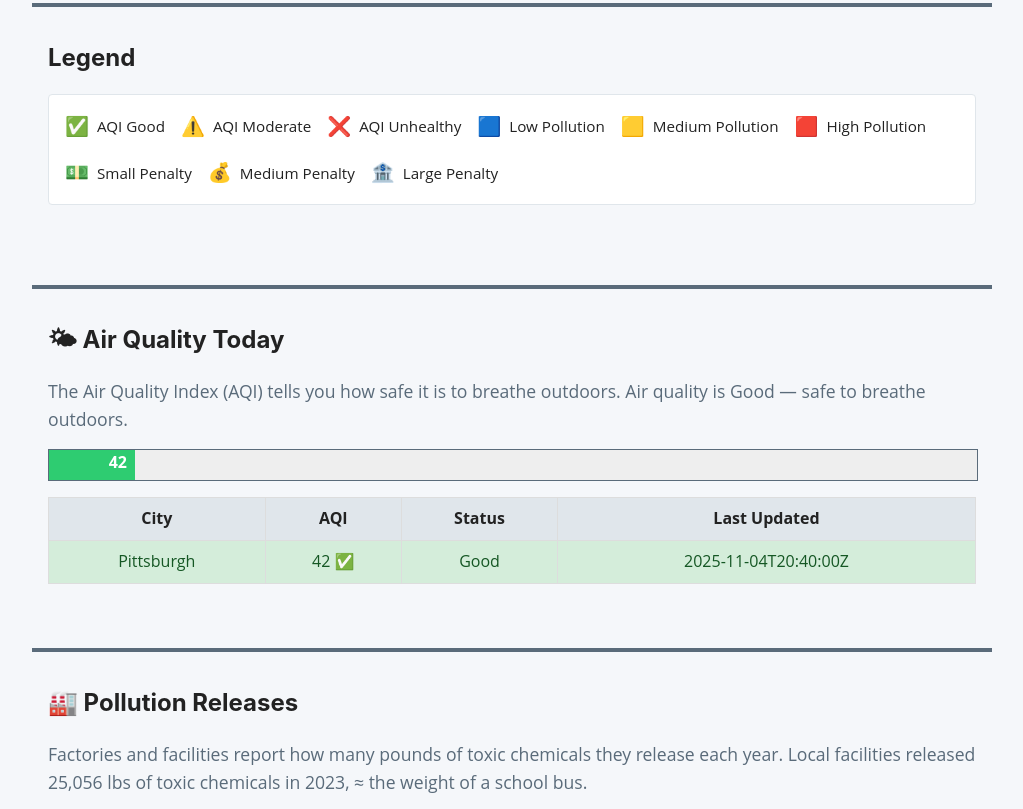
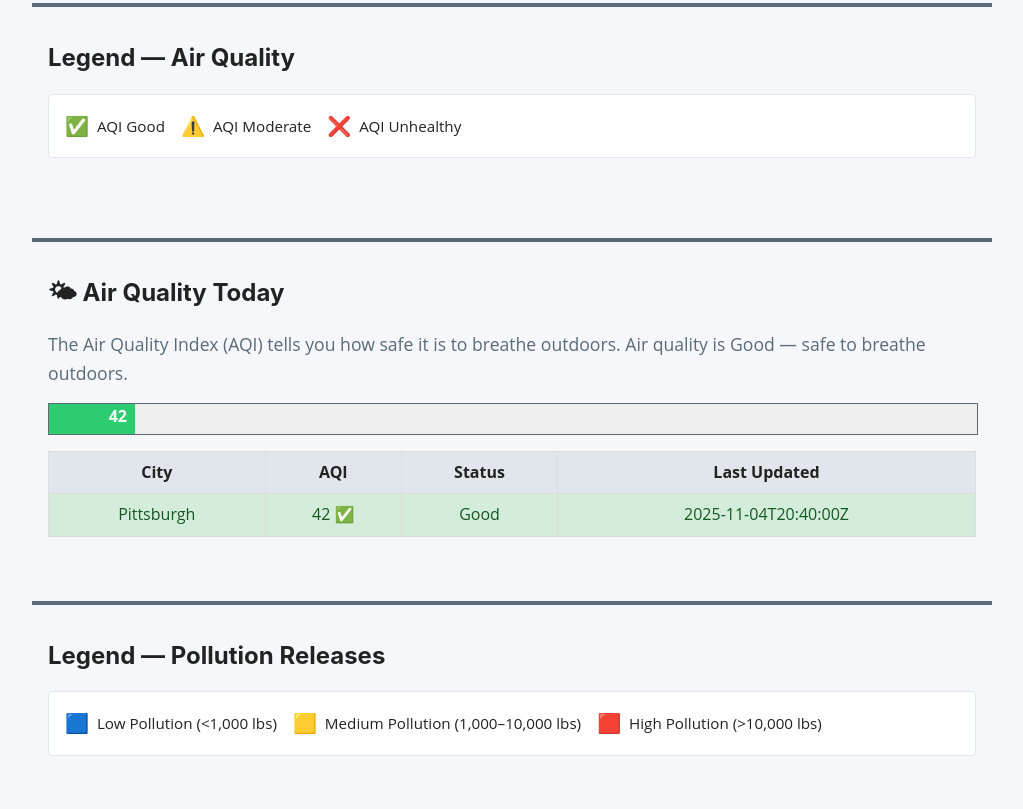
Before and after one commit to hanksterner/pollutionnearme, a plain HTML site: page data.html in a window 1280 px wide. Shown: the part 277-1086 px from the top of the page, without its empty margins (128-1151 px from the left). Drawn offline with nearby package versions, Linux system fonts and the light colour scheme.

Commit message:
Add separate legend sections for AQI, TRI, and Violations

```diff
--- a/data.html
+++ b/data.html
@@ -111,19 +111,13 @@
   <div id="nav"></div>
 
   <main>
-    <!-- Legend Section -->
-    <section id="legend">
-      <h2>Legend</h2>
+    <!-- AQI Legend Section -->
+    <section id="legend-aqi">
+      <h2>Legend — Air Quality</h2>
       <div class="legend">
         <div class="legend-item"><span class="legend-icon">✅</span> AQI Good</div>
         <div class="legend-item"><span class="legend-icon">⚠️</span> AQI Moderate</div>
         <div class="legend-item"><span class="legend-icon">❌</span> AQI Unhealthy</div>
-        <div class="legend-item"><span class="legend-icon">🟦</span> Low Pollution</div>
-        <div class="legend-item"><span class="legend-icon">🟨</span> Medium Pollution</div>
-        <div class="legend-item"><span class="legend-icon">🟥</span> High Pollution</div>
-        <div class="legend-item"><span class="legend-icon">💵</span> Small Penalty</div>
-        <div class="legend-item"><span class="legend-icon">💰</span> Medium Penalty</div>
-        <div class="legend-item"><span class="legend-icon">🏦</span> Large Penalty</div>
       </div>
     </section>
 
@@ -148,6 +142,16 @@
       </table>
     </section>
 
+    <!-- TRI Legend Section -->
+    <section id="legend-tri">
+      <h2>Legend — Pollution Releases</h2>
+      <div class="legend">
+        <div class="legend-item"><span class="legend-icon">🟦</span> Low Pollution (&lt;1,000 lbs)</div>
+        <div class="legend-item"><span class="legend-icon">🟨</span> Medium Pollution (1,000–10,000 lbs)</div>
+        <div class="legend-item"><span class="legend-icon">🟥</span> High Pollution (&gt;10,000 lbs)</div>
+      </div>
+    </section>
+
     <!-- TRI Section -->
     <section id="tri">
       <h2>🏭 Pollution Releases</h2>
@@ -167,6 +171,16 @@
         <tbody id="tri-table-body"></tbody>
       </table>
       <div id="tri-chart"></div>
+    </section>
+
+    <!-- Violations Legend Section -->
+    <section id="legend-violations">
+      <h2>Legend — Violations & Penalties</h2>
+      <div class="legend">
+        <div class="legend-item"><span class="legend-icon">💵</span> Small Penalty (&lt;$50k)</div>
+        <div class="legend-item"><span class="legend-icon">💰</span> Medium Penalty ($50k–$200k)</div>
+        <div class="legend-item"><span class="legend-icon">🏦</span> Large Penalty (&gt;$200k)</div>
+      </div>
     </section>
 
     <!-- Violations Section -->
```
